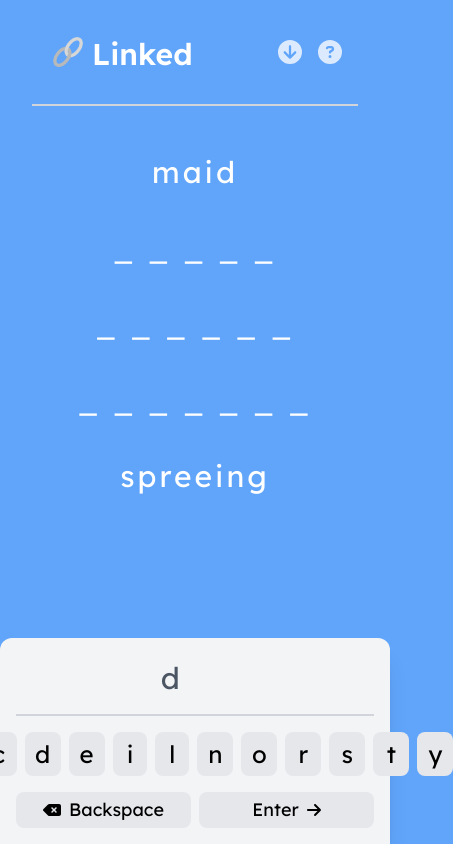
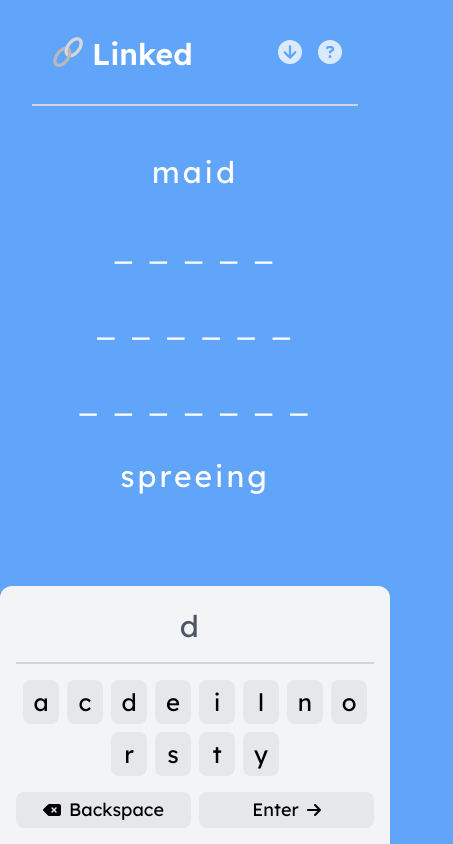
Before and after one commit to jakeo-dev/linked-web, a Next.js app: page / in a window 390 px wide. Shown: the whole page, 453 px wide, since content can reach past the window. Built offline with nearby package versions, Linux system fonts and the light colour scheme.

Commit message:
Mobile design fixes

```diff
--- a/src/pages/index.tsx
+++ b/src/pages/index.tsx
@@ -386,17 +386,17 @@ export default function Home() {
             <h1 className="text-3xl text-white font-semibold pt-1">Linked</h1>
           </div>
           <div className="flex gap-4 justify-center items-center ml-auto">
-            {/* <button
+            <button
               onClick={() => {
                 alert("answer!!!!!: " + solvedWordsArray);
               }}
-              className=" text-2xl bg-transparent text-blue-100 hover:text-blue-200 transition-all"
+              className="hidden text-2xl bg-transparent text-blue-100 hover:text-blue-200 transition-all"
             >
               <FontAwesomeIcon
                 icon={faFaceSurprise}
                 aria-label="Reveal answers"
               />
-            </button> */}
+            </button>
             <Link
               href="/mobile"
               target="_blank"
@@ -546,7 +546,7 @@ export default function Home() {
               {startLetter}
             </span>
             <input
-              className="text-3xl md:text-4xl tracking-widest bg-transparent caret-transparent outline-none leading-10 ml-2.5"
+              className="hidden md:block text-3xl md:text-4xl tracking-widest bg-transparent caret-transparent outline-none leading-10 ml-2.5"
               onChange={(e) => {
                 if (e.target.value > inputValue) setInputValue(e.target.value);
               }}
@@ -559,9 +559,12 @@ export default function Home() {
               ref={inputRef}
               autoFocus
             />
+            <span className="md:hidden text-3xl md:text-4xl tracking-widest bg-transparent caret-transparent outline-none leading-10 ml-2.5">
+              {inputValue}
+            </span>
           </div>
           {/* keyboard */}
-          <div className="flex justify-center items-center gap-2">
+          <div className="flex flex-wrap justify-center items-center gap-2">
             <Button
               onClick={() => {
                 setInputValue(inputValue + "a");
```
